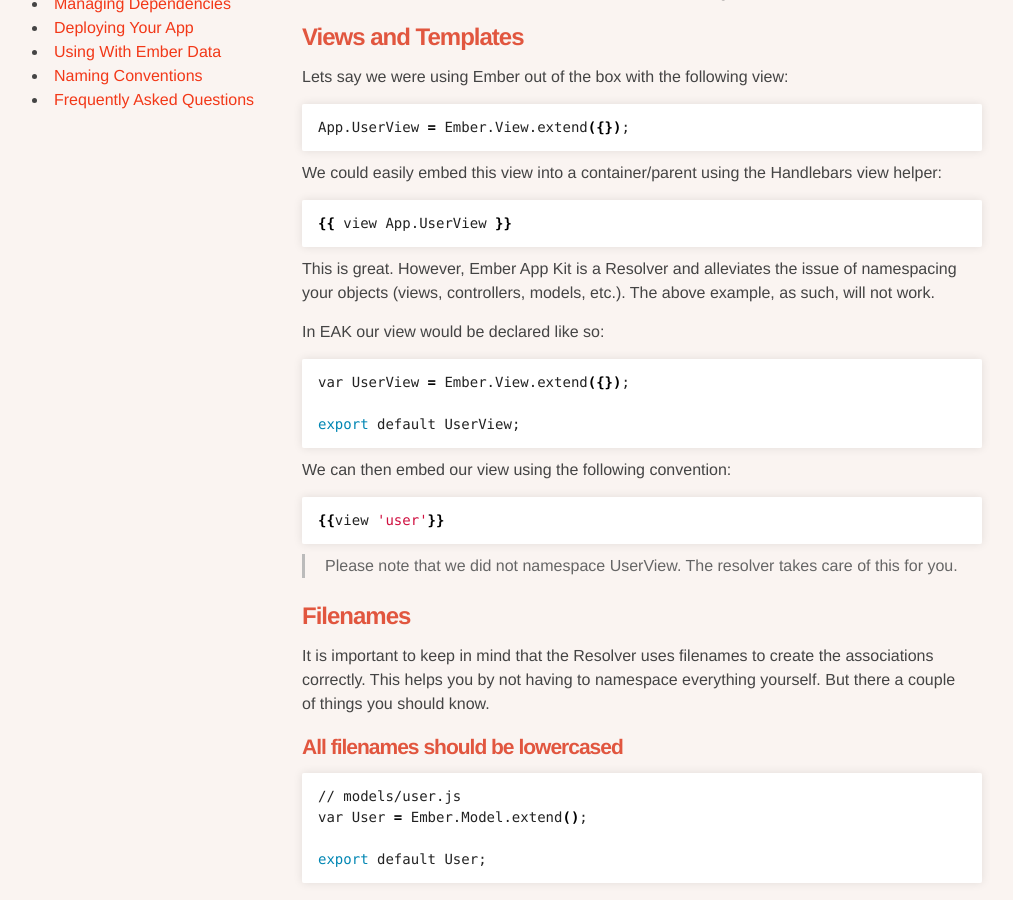
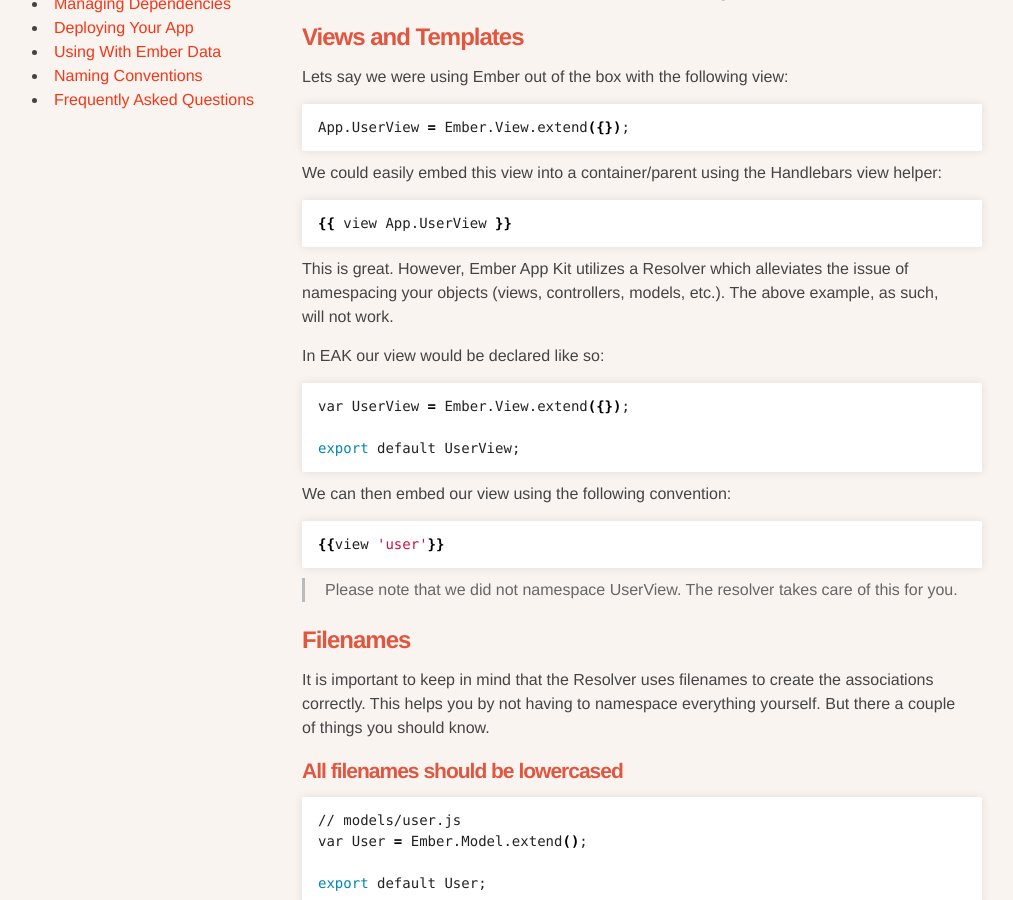
Before and after one commit to stefanpenner/ember-app-kit, a Jekyll site: the page built from guides/naming-conventions.md, in a window 1280 px wide and 900 px high, scrolled down 376 px. Shown: the whole window, without its empty margins (148-1161 px from the left). Built offline with Jekyll 4.4.1, drawn with Linux system fonts in a browser that asks for light colours.

Commit message:
Switching up the wording for the utilization of a Resolver

```diff
--- a/guides/naming-conventions.md
+++ b/guides/naming-conventions.md
@@ -22,7 +22,7 @@
 {% endraw %}
 {% endhighlight %}
 
-This is great. However, Ember App Kit is a Resolver and alleviates the issue of namespacing your objects (views, controllers, models, etc.). The above example, as such, will not work.
+This is great. However, Ember App Kit utilizes a Resolver which alleviates the issue of namespacing your objects (views, controllers, models, etc.). The above example, as such, will not work.
 
 In EAK our view would be declared like so:
 
```
